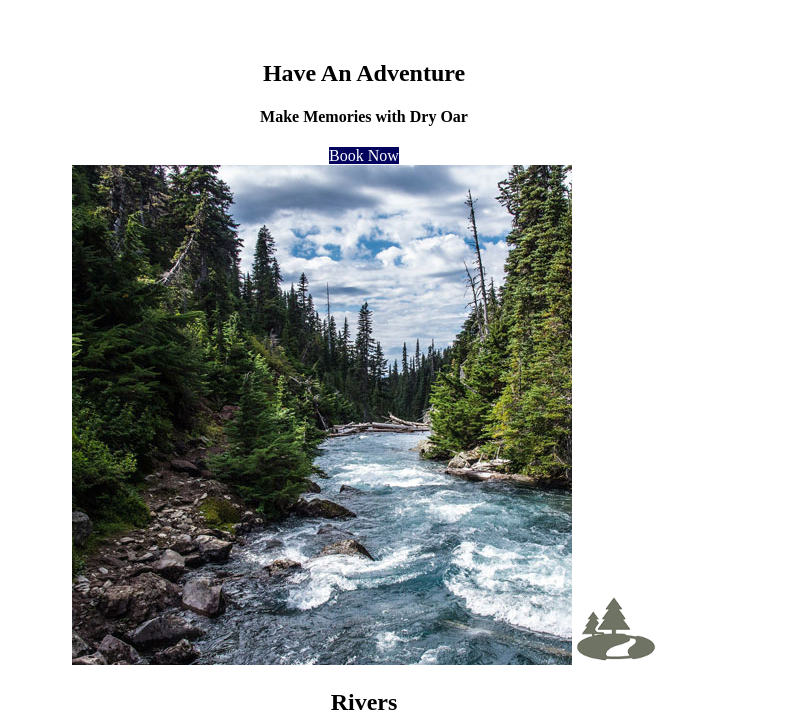
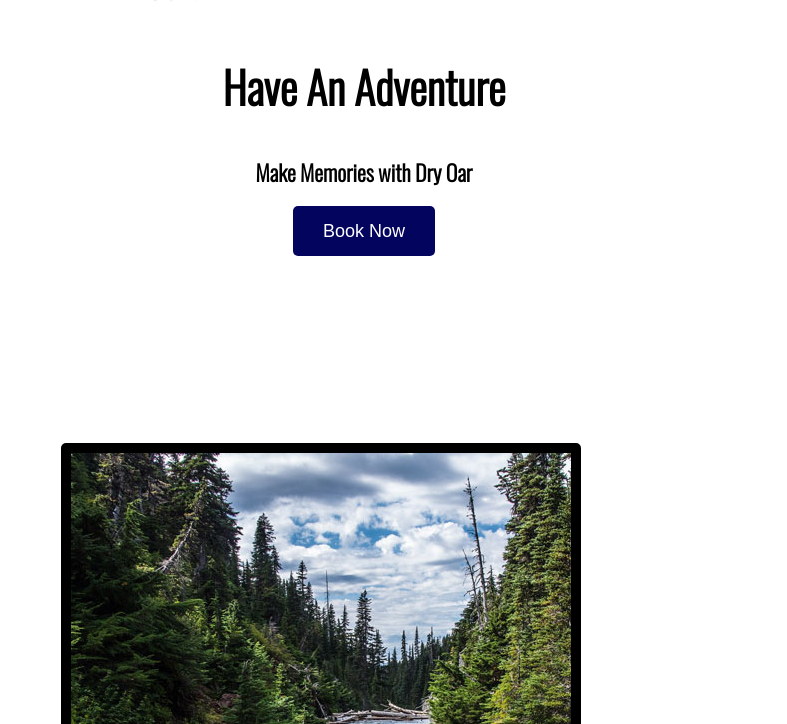
Before and after one commit to NeutralJarl/WDD-130, a plain HTML site: page wwr/index.html in a window 1280 px wide. Shown: the part 756-1480 px from the top of the page, without its empty margins (276-1063 px from the left). Drawn offline with nearby package versions, Linux system fonts and the light colour scheme; a web font is replaced by a local one.

Commit message:
More CSS

```diff
--- a/wwr/styles/style.css
+++ b/wwr/styles/style.css
@@ -1,10 +1,54 @@
-#content {
-    max-width: 1600px;
-    margin: 0 auto;
+@import url('https://fonts.googleapis.com/css2?family=Oswald:wght@300&family=Tilt+Prism&display=swap');
+
+body {
+    font-family: 'Tilt Prism', Arial, sans-serif;
+    font-size: 22px;
+    background-color: white;
+    padding: 0;
+    margin: 0;
 }
 
-body {
-    background-color: white;
+h1, h2, h3, h4, h5, h6 {
+    font-family: 'Oswald', Arial, sans-serif;
+}
+
+.home-title {
+    font-size: 2em;
+    margin-top: 10px;
+}
+
+.book,
+.join {
+    font-size: 18px;
+    background-color: #03045E;
+    color: #FFFFFF;
+    text-decoration: none;
+    padding: 15px 30px;
+    margin-top: 50px;
+    border-radius: 5px;
+}
+
+.card-img {
+    border: 10px solid #000;
+    border-radius: 5px;
+}
+
+main section img {
+    box-sizing: border-box;
+}
+
+.rivers-card,
+.camping-card,
+.rapids-card {
+    margin: 200px 0;
+}
+
+footer {
+    background-color: black;
+    color: white;
+    font-size: 1.2em;
+    padding: 25px 50px;
+    margin-top: 200px;
 }
 
 header {
@@ -34,32 +78,9 @@ main section {
     background-color: black;
 }
 
-.book,
-.join {
-    background-color: #03045E;
-    color: #FFFFFF;
-    text-decoration: none;
-}
-
 .book:hover,
 .join:hover {
     background-color: #00B4D8;
-}
-
-.msg {
-    background-color: #0077B6;
-    color: white;
-}
-
-.msg h2,
-.msg p {
-    color: #FFFFFF;
-}
-
-footer {
-    background-color: black;
-    color: white;
-    font-size: 1.2em;
 }
 
 footer a {
```
